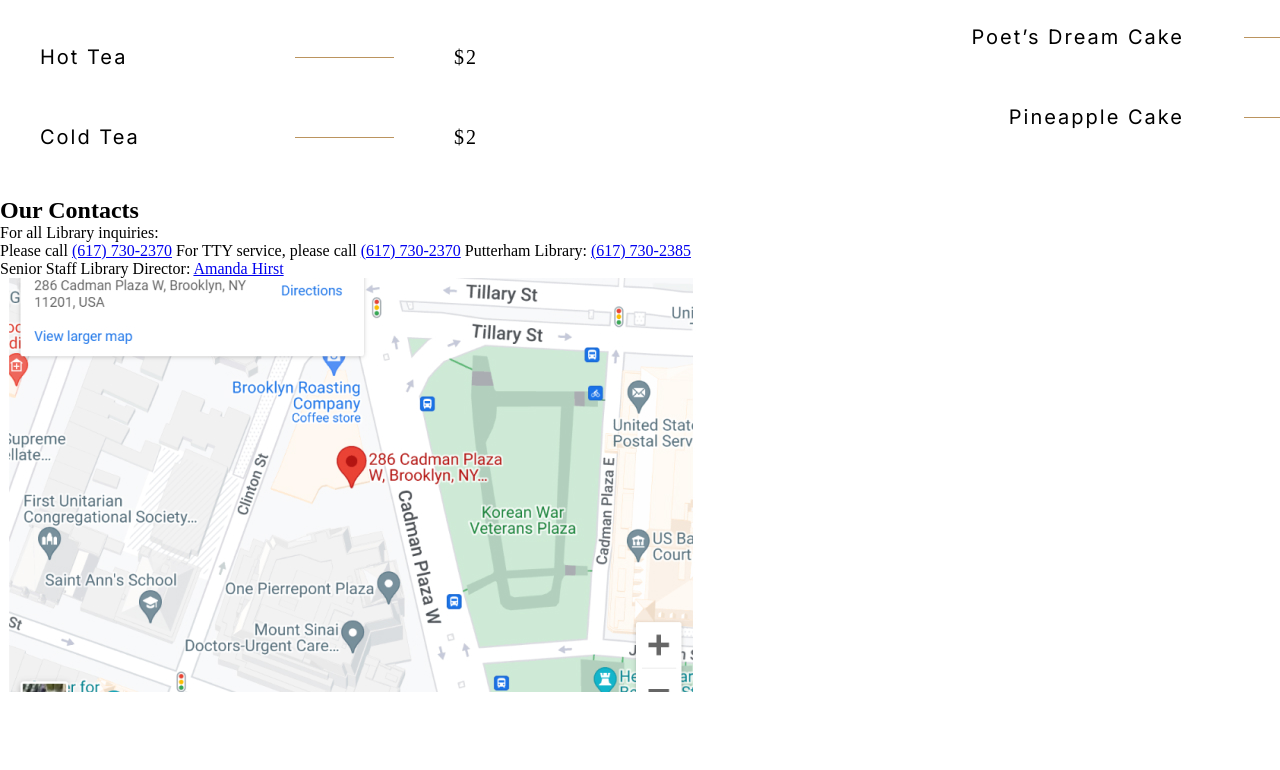
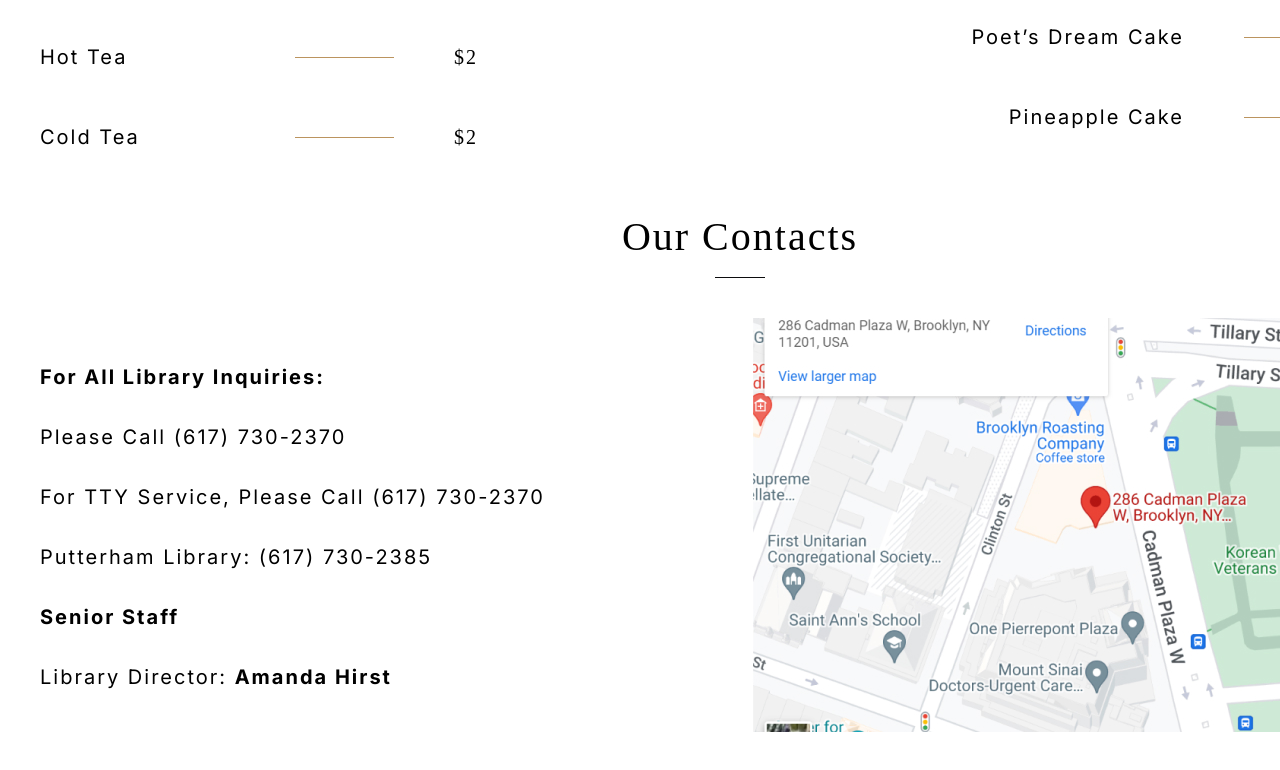
Before and after one commit to A3thyr/rsschool-cv, a website built with webpack: page src/index.html in a window 1280 px wide. Shown: the part 4500-5270 px from the top of the page. Before the commit the page ends 5196 px from the top, so only its background shows below. Built offline with nearby package versions, Linux system fonts and the light colour scheme; a web font is replaced by a local one.

Commit message:
feat: add styles for section contacts

```diff
--- a/src/index.html
+++ b/src/index.html
@@ -239,13 +239,13 @@
             <div class="contacts-item-span">
                 <span class="contacts-item-span-title">For all Library inquiries:</span>
                 <div class="contacts-item-span-phoneinfo">
-                    <span class="contacts-item-span-phoneinfo-tel">Please call <a href="tel:+16177302370" class="contacts-item-span-phoneinfo-tel">(617) 730-2370</a></span>
-                    <span class="contacts-item-span-phoneinfo-tel">For TTY service, please call <a href="tel:+16177302370" class="contacts-item-span-phoneinfo-tel">(617) 730-2370</a></span>
-                    <span class="contacts-item-span-phoneinfo-tel">Putterham Library: <a href="tel:+16177302385" class="contacts-item-span-phoneinfo-tel">(617) 730-2385</a></span>
+                    <p class="contacts-item-span-phoneinfo-tel">Please call <a href="tel:+16177302370" class="contacts-item-span-phoneinfo-tel">(617) 730-2370</a></p>
+                    <p class="contacts-item-span-phoneinfo-tel">For TTY service, please call <a href="tel:+16177302370" class="contacts-item-span-phoneinfo-tel">(617) 730-2370</a></p>
+                    <p class="contacts-item-span-phoneinfo-tel">Putterham Library: <a href="tel:+16177302385" class="contacts-item-span-phoneinfo-tel">(617) 730-2385</a></p>
                 </div>
                 <div class="contacts-item-span-staff">
-                    <span class="contacts-item-span-staff-title">Senior Staff</span>
-                    <span class="contacts-item-span-phoneinfo-tel">Library Director: <a href="mailto:AmandaHirst@gmail.com:" class="contacts-item-span-staff-title">Amanda Hirst</a></span>
+                    <p class="contacts-item-span-staff-title">Senior Staff</p>
+                    <p class="contacts-item-span-phoneinfo-tel">Library Director: <a href="mailto:AmandaHirst@gmail.com:" class="contacts-item-span-staff-title">Amanda Hirst</a></p>
                 </div>
             </div>
             <div class="contacts-item-map">
--- /dev/null
+++ b/src/scss/contacts.scss
@@ -0,0 +1,102 @@
+.contacts {
+    display: flex;
+    width: 1440px;
+    padding: 20px 20px 40px 20px;
+    flex-direction: column;
+    align-items: center;
+    gap: 40px;
+    &-title{
+        display: flex;
+        flex-direction: column;
+        justify-content: center;
+        align-items: center;
+        gap: 20px;
+        &-span{
+            color: #000;
+            font-family: Forum;
+            font-size: 40px;
+            font-style: normal;
+            font-weight: 400;
+            line-height: 40px; /* 100% */
+            letter-spacing: 2px;
+        }
+        &-line{
+            width: 50px;
+            height: 1px;
+            background: #0C0C0E;
+        }
+    }
+    &-item{
+        width: 1400px;
+        display: flex;
+        flex-flow: wrap;
+        justify-content:space-between;
+        align-items: center;
+        &-span{
+            display: flex;
+            flex-direction: column;
+            align-items: flex-start;
+            gap: 20px;
+            &-title{
+                color: #000;
+                text-align: center;
+                font-family: Inter;
+                font-size: 20px;
+                font-style: normal;
+                font-weight: 700;
+                line-height: 40px; /* 200% */
+                letter-spacing: 2px;
+                text-transform: capitalize;
+            }
+            &-phoneinfo{
+                display: flex;
+                flex-direction: column;
+                align-items: flex-start;
+                gap: 20px;
+                color: #000;
+                text-align: center;
+                font-family: Inter;
+                font-size: 20px;
+                font-style: normal;
+                font-weight: 400;
+                line-height: 40px; /* 200% */
+                letter-spacing: 2px;
+                text-transform: capitalize;
+                &-tel{
+                    color: #000;
+                    text-align: center;
+                    font-family: Inter;
+                    font-size: 20px;
+                    font-style: normal;
+                    font-weight: 400;
+                    line-height: 40px; /* 200% */
+                    letter-spacing: 2px;
+                    text-transform: capitalize;
+                    text-decoration: none;
+                }
+            }
+            &-staff{
+                display: flex;
+                flex-direction: column;
+                align-items: flex-start;
+                gap: 20px;
+                &-title{
+                    color: #000;
+                    text-align: center;
+                    font-family: Inter;
+                    font-size: 20px;
+                    font-style: normal;
+                    font-weight: 700;
+                    line-height: 40px; /* 200% */
+                    letter-spacing: 2px;
+                    text-transform: capitalize;
+                    text-decoration: none;
+                }
+            }
+        }
+        &-map{
+
+
+        }
+    }
+}
--- a/src/styles.scss
+++ b/src/styles.scss
@@ -3,3 +3,4 @@
 @import './scss/about.scss';
 @import './scss/favorites.scss';
 @import './scss/coffeeshop.scss';
+@import './scss/contacts.scss'
```
